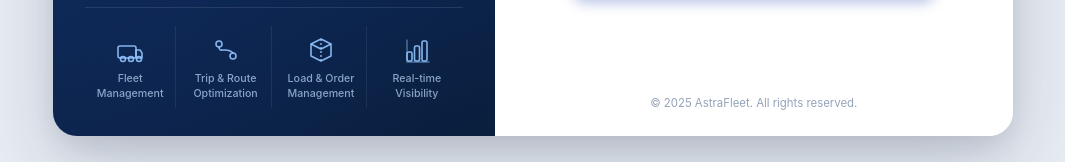
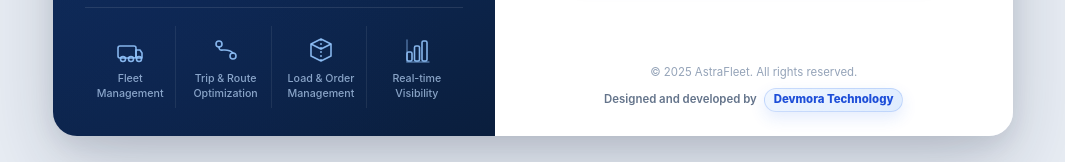
Before and after one commit to raiabhimanyu411-create/astrafleet, a React (Vite) app in the folder client/: page / in a window 1280 px wide. Shown: the part 574-736 px from the top of the page, without its empty margins (107-1172 px from the left). Built offline with nearby package versions, Linux system fonts and the light colour scheme; no server answers.

Commit message:
Add Devmora footer credit

```diff
--- a/client/src/App.css
+++ b/client/src/App.css
@@ -405,6 +405,29 @@
   font-size: 0.76rem;
   color: #94a3b8;
   padding-top: 12px;
+  display: flex;
+  flex-direction: column;
+  align-items: center;
+  gap: 7px;
+  line-height: 1.4;
+}
+
+.lp-footer-credit {
+  color: #64748b;
+  font-weight: 600;
+}
+
+.lp-footer-credit strong {
+  display: inline-flex;
+  align-items: center;
+  margin-left: 4px;
+  padding: 3px 9px;
+  border: 1px solid rgba(37, 99, 235, 0.18);
+  border-radius: 999px;
+  background: linear-gradient(135deg, rgba(239, 246, 255, 0.96), rgba(219, 234, 254, 0.9));
+  color: #1d4ed8;
+  font-weight: 800;
+  box-shadow: 0 6px 16px rgba(37, 99, 235, 0.12);
 }
 
 /* ═══════════════════════════════════════════════════════════
--- a/client/src/pages/HomePage.jsx
+++ b/client/src/pages/HomePage.jsx
@@ -427,7 +427,12 @@ export function HomePage() {
             </form>
           </div>
 
-          <footer className="lp-footer">© 2025 AstraFleet. All rights reserved.</footer>
+          <footer className="lp-footer">
+            <span>© 2025 AstraFleet. All rights reserved.</span>
+            <span className="lp-footer-credit">
+              Designed and developed by <strong>Devmora Technology</strong>
+            </span>
+          </footer>
         </div>
       </div>
     </div>
```
